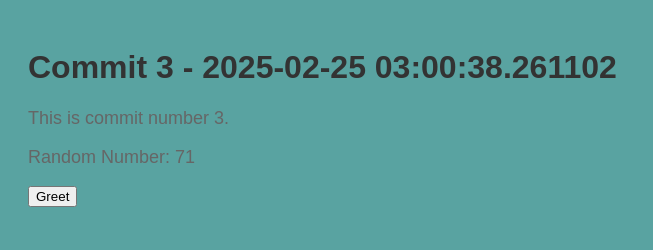
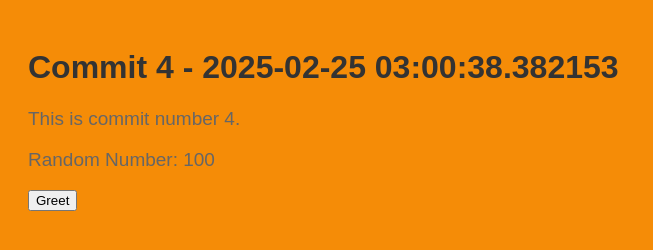
Before and after one commit to legbald0d/myrep-repo-20250225030031, a plain HTML site: page index.html in a window 1280 px wide. Shown: the whole page, without its empty margins (0-653 px from the left). Drawn offline with Linux system fonts and the light colour scheme.

Commit message:
📝 Commit 4 with HTML, CSS, and JS

```diff
--- a/index.html
+++ b/index.html
@@ -2,13 +2,13 @@
     <!DOCTYPE html>
     <html>
     <head>
-        <title>Commit 3 - 2025-02-25 03:00:38.261102</title>
+        <title>Commit 4 - 2025-02-25 03:00:38.382153</title>
         <link rel="stylesheet" href="style.css">
     </head>
     <body>
-        <h1>Commit 3 - 2025-02-25 03:00:38.261102</h1>
-        <p>This is commit number 3.</p>
-        <p>Random Number: 71</p>
+        <h1>Commit 4 - 2025-02-25 03:00:38.382153</h1>
+        <p>This is commit number 4.</p>
+        <p>Random Number: 100</p>
         <button onclick="greet()">Greet</button>
         <script src="script.js"></script>
     </body>
--- a/script.js
+++ b/script.js
@@ -2,4 +2,4 @@
     function greet() {
         alert('Hello from commit ' + commitNumber + '!');
     }
-    var commitNumber = 3;
+    var commitNumber = 4;
--- a/style.css
+++ b/style.css
@@ -1,7 +1,7 @@
 
     body {
         font-family: Arial, sans-serif;
-        background-color: #59a3a1;
+        background-color: #f58c07;
         padding: 20px;
     }
     h1 {
@@ -9,5 +9,5 @@
     }
     p {
         color: #666;
-        font-size: 18px;
+        font-size: 19px;
     }
```
